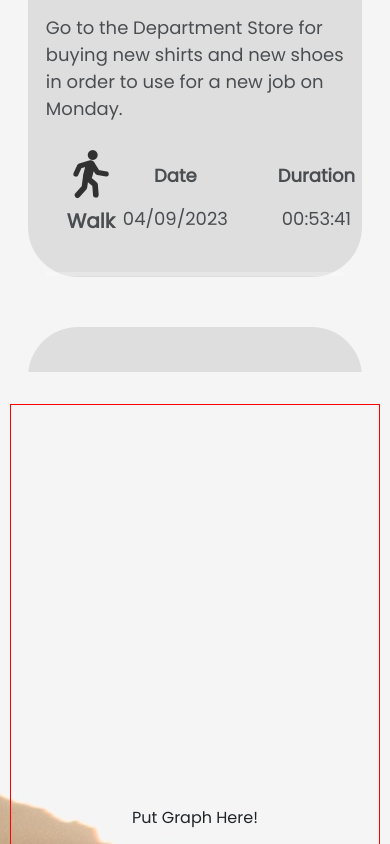
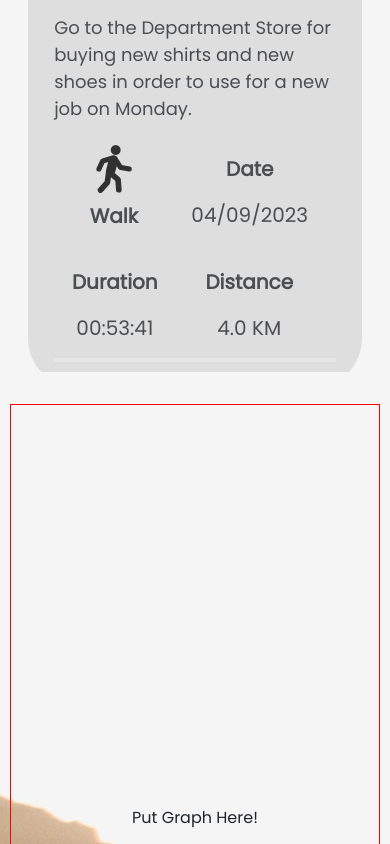
Before and after one commit to warutniy/project_groupA-2, a React (Vite) app in the folder groupA/react/: page /dashboard in a window 390 px wide. Shown: the part 1260-2104 px from the top of the page. Built offline with nearby package versions, Linux system fonts and the light colour scheme; no server answers.

Commit message:
edit responsive dashboard

```diff
--- a/groupA/react/src/components/activityCard/ActivityCard.jsx
+++ b/groupA/react/src/components/activityCard/ActivityCard.jsx
@@ -90,20 +90,20 @@ const ActivityCard = () => {
                                 <img className='activity-image' src={item.image} />
                                 <p className='activity-type'>{item.activityType}</p>
                             </div>
-                            <div className='activity-right-tab'>
-                                <div className='detail'>
+                            {/* <div className='activity-right-tab'> */}
+                                <div className='activity-right-tab detail'>
                                     <p>Date</p>
                                     <span>{item.date}</span>
                                 </div>
-                                <div className='detail'>
+                                <div className='activity-right-tab detail'>
                                     <p>Duration</p>
                                     <span>{item.duration}</span>
                                 </div>
-                                <div className='detail'>
+                                <div className='activity-right-tab detail'>
                                     <p>Distance</p>
                                     <span>{item.distance}</span>
                                 </div>
-                            </div>
+                            {/* </div> */}
                         </div>
                         <hr />
                     </div>
--- a/groupA/react/src/components/activityCard/activityCard.css
+++ b/groupA/react/src/components/activityCard/activityCard.css
@@ -53,49 +53,45 @@
 
 .activity-tab {
     display: flex;
-    justify-content: space-between;
+    justify-content: space-around;
+    align-items: center;
     margin: 15px 0;
-    padding-right: 30px;
-    padding-left: 10px;
+    /* padding-right: 30px;
+    padding-left: 10px; */
     /* border: 1px solid red; */
 }
 
-.activity-tab > div:nth-child(1) > img {
-    display: flex;
-    justify-content: space-around;
-    align-items: center;
-    gap: 50px;
-    height: 4em;
-    width: 4em;
-}
-
-.activity-tab > div:nth-child(2) {
-    display: flex;
-    justify-content: space-around;
-    align-items: center;
-    gap: 50px;
-}
-
-.activity-tab > .activity-left-tab > p {
+.activity-tab .activity-left-tab {
     display: flex;
     flex-direction: column;
     align-items: center;
+    /* border: 1px solid red; */
+}
+
+.activity-tab .activity-left-tab img {
+    width: 4rem;
+    height: 4rem;
+}
+
+.activity-tab .activity-left-tab p {
+    font-weight: 700;
+    font-size: 20px;
+    /* border: 1px solid red; */
+}
+
+.activity-tab .activity-right-tab.detail {
+    display: flex;
+    flex-direction: column;
+    align-items: center;
+    /* border: 1px solid red; */
+}
+
+.activity-tab .activity-right-tab.detail p {
     font-weight: 700;
     font-size: 20px;
 }
 
-.activity-tab > .activity-right-tab > .detail > p {
-    display: flex;
-    flex-direction: column;
-    align-items: center;
-    font-weight: 700;
-    font-size: 20px;
-}
-
-.activity-tab > .activity-right-tab > .detail > span {
-    display: flex;
-    flex-direction: column;
-    align-items: center;
+.activity-tab .activity-right-tab.detail span {
     font-size: 20px;
 }
 
@@ -103,31 +99,47 @@
 @media screen and (max-width: 600px) {
     .activity-card {
         width: 100%;
-        height: auto;
         border: 1px solid transparent;
     }
 
     .activity-card .header {
         margin: 30px auto;
-        width: 90%;
+        width: 85%;
         padding-top: 10px;
+        /* border: 1px solid red; */
     }
 
     .activity-card-detail {
-        width: 90%;
-        margin: 0 auto;
+        width: 85%;
+        margin: 0 auto 25px;
+        /* border: 1px solid red; */
     }
 
     .activity-tab {
         width: 98%;
-        margin: 20px auto;
+        margin: 15px auto;
+        justify-content: space-between;
+        flex-wrap: wrap;
+        padding-left: 15px;
+        padding-right: 25px;
+        gap: 20px;
+        /* border: 1px solid red; */
     }
 
-    .activity-tab > .activity-right-tab > .detail > p {
-        font-size: 18px;
+    .activity-tab .activity-left-tab {
+        margin: 0 10px;
+    }
+
+    .activity-tab > div:nth-child(4) {
+        /* border: 1px solid red; */
+        margin: 0 15px;
+    }
+
+    /* .activity-tab > .activity-right-tab > .detail > p {
+        font-size: 15px;
     }
 
     .activity-tab > .activity-right-tab > .detail > span {
-        font-size: 18px;
-    }
+        font-size: 15px;
+    } */
 }
```
